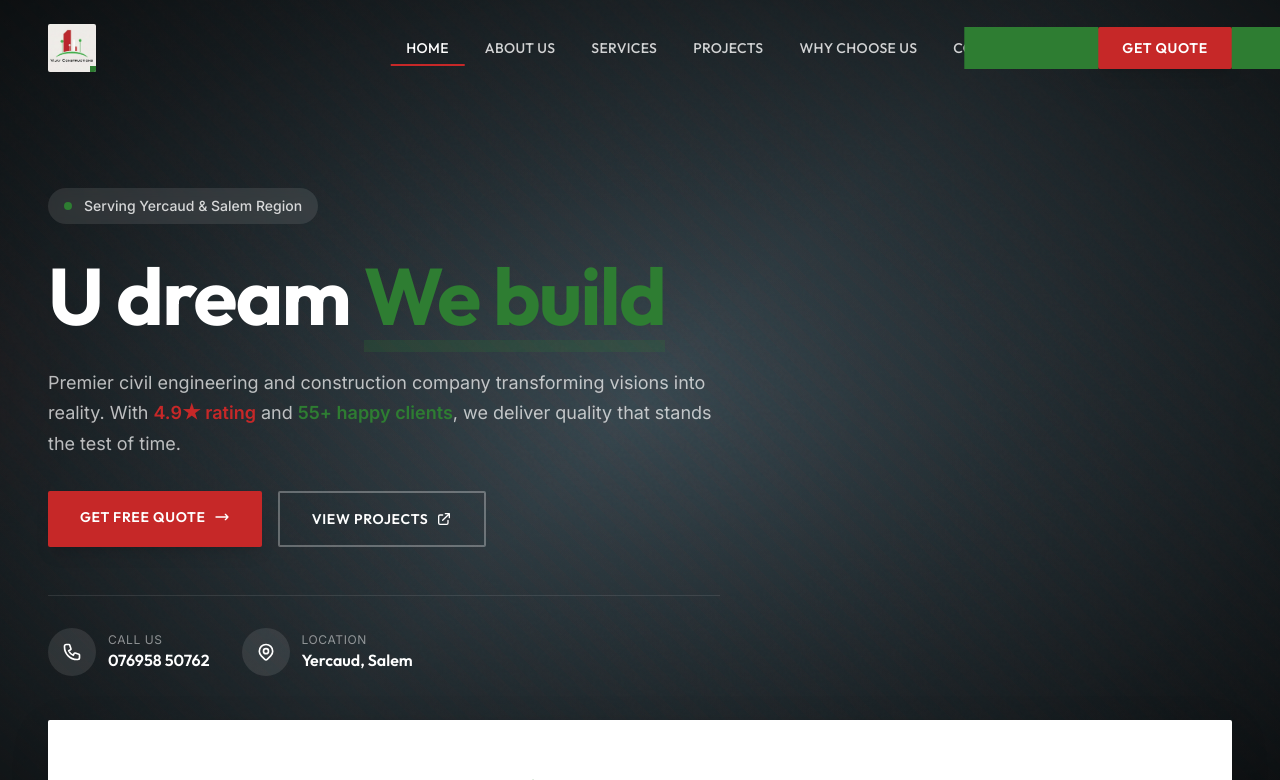
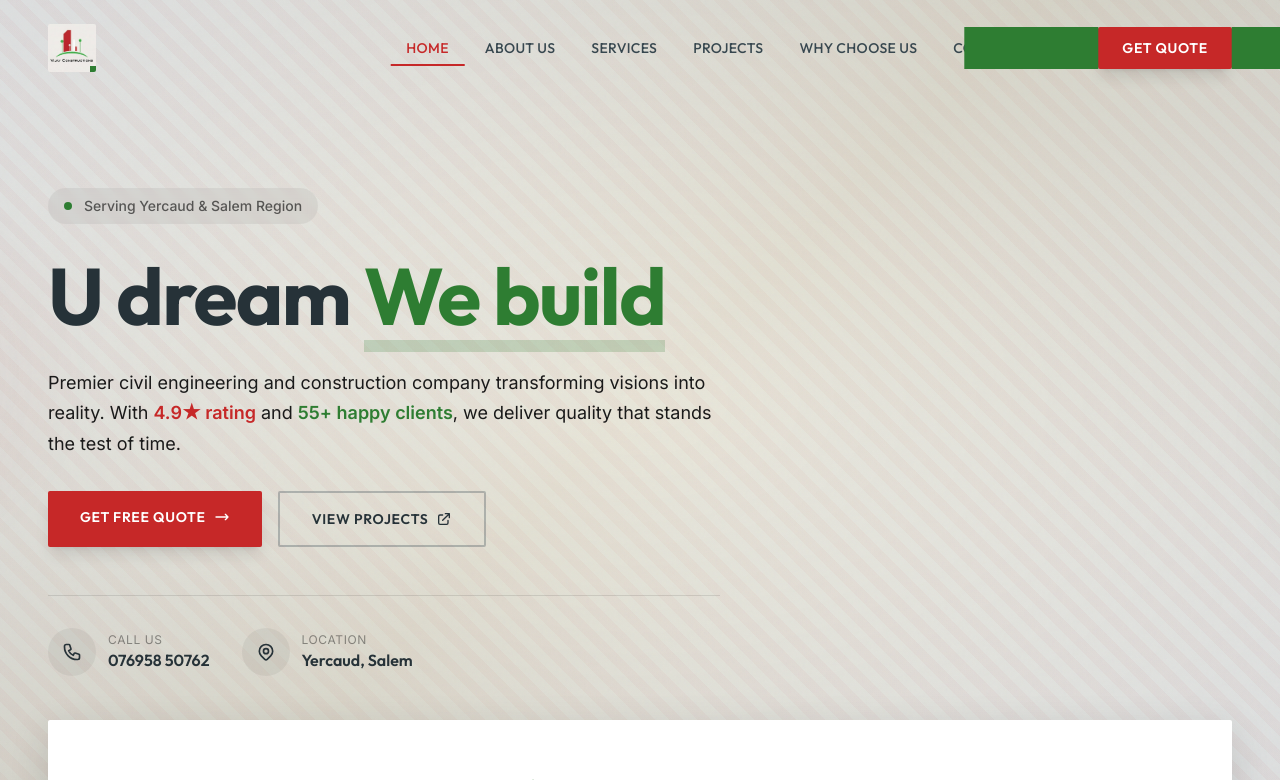
Before and after one commit to dhanushsakthi/VIJAY-CONSTRUCTION, a Next.js app: page / in a window 1280 px wide. Shown: the top 780 px of the page. Built offline with nearby package versions, Linux system fonts and the light colour scheme.

Commit message:
feat: change theme from dark to light (white and gray)

```diff
--- a/src/app/contact/ContactContent.tsx
+++ b/src/app/contact/ContactContent.tsx
@@ -61,10 +61,10 @@ export function ContactContent() {
                         <span className="hero-animate mb-4 inline-block text-sm font-semibold uppercase tracking-wider text-brand-green">
                             Contact Us
                         </span>
-                        <h1 className="hero-animate heading-xl mb-6 text-white">
+                        <h1 className="hero-animate heading-xl mb-6 text-steel-dark">
                             Let&apos;s Build <span className="text-brand-green">Together</span>
                         </h1>
-                        <p className="hero-animate body-lg text-white/70">
+                        <p className="hero-animate body-lg text-concrete-dark">
                             Ready to start your construction project? Get in touch with us today
                             for a free consultation and quote.
                         </p>
--- a/src/app/page.tsx
+++ b/src/app/page.tsx
@@ -156,17 +156,17 @@ export default function HomePage() {
                         className="max-w-4xl pb-32 pt-32 lg:pb-24 lg:pt-40"
                     >
                         {/* Badge */}
-                        <div className="hero-animate mb-6 inline-flex items-center gap-3 rounded-full bg-white/10 px-4 py-2 backdrop-blur-sm">
+                        <div className="hero-animate mb-6 inline-flex items-center gap-3 rounded-full bg-black/5 px-4 py-2 backdrop-blur-sm">
                             <span className="flex h-2 w-2 rounded-full bg-brand-green">
                                 <span className="absolute inline-flex h-2 w-2 animate-ping rounded-full bg-brand-green opacity-75" />
                             </span>
-                            <span className="text-sm font-medium text-white/80">
+                            <span className="text-sm font-medium text-black/60">
                                 Serving Yercaud & Salem Region
                             </span>
                         </div>
 
                         {/* Main Heading */}
-                        <h1 className="hero-animate heading-xl mb-6 text-white">
+                        <h1 className="hero-animate heading-xl mb-6 text-steel-dark">
                             U dream{" "}
                             <span className="relative inline-block">
                                 <span className="relative z-10 text-brand-green">We build</span>
@@ -175,7 +175,7 @@ export default function HomePage() {
                         </h1>
 
                         {/* Subheading */}
-                        <p className="hero-animate body-lg mb-8 max-w-2xl text-white/70">
+                        <p className="hero-animate body-lg mb-8 max-w-2xl text-concrete-dark">
                             Premier civil engineering and construction company transforming
                             visions into reality. With{" "}
                             <span className="font-semibold text-brand-red">4.9★ rating</span>{" "}
@@ -211,7 +211,7 @@ export default function HomePage() {
 
                             <Link
                                 href="/projects"
-                                className="group rounded-sm border-2 border-white/30 px-8 py-4 font-display text-sm font-semibold uppercase tracking-wider text-white transition-all duration-300 hover:border-white hover:bg-white/10"
+                                className="group rounded-sm border-2 border-steel/30 px-8 py-4 font-display text-sm font-semibold uppercase tracking-wider text-steel-dark transition-all duration-300 hover:border-steel hover:bg-steel/5"
                             >
                                 <span className="flex items-center gap-2">
                                     View Projects
@@ -233,12 +233,12 @@ export default function HomePage() {
                         </div>
 
                         {/* Contact Quick Info */}
-                        <div className="hero-animate mt-12 flex flex-wrap items-center gap-8 border-t border-white/10 pt-8">
+                        <div className="hero-animate mt-12 flex flex-wrap items-center gap-8 border-t border-black/10 pt-8">
                             <a
                                 href="tel:+917695850762"
-                                className="group flex items-center gap-3 text-white transition-colors hover:text-brand-green"
+                                className="group flex items-center gap-3 text-steel-dark transition-colors hover:text-brand-green"
                             >
-                                <span className="flex h-12 w-12 items-center justify-center rounded-full bg-white/10 transition-colors group-hover:bg-brand-green/20">
+                                <span className="flex h-12 w-12 items-center justify-center rounded-full bg-black/5 transition-colors group-hover:bg-brand-green/10">
                                     <svg
                                         className="h-5 w-5"
                                         fill="none"
@@ -254,15 +254,15 @@ export default function HomePage() {
                                     </svg>
                                 </span>
                                 <div>
-                                    <p className="text-xs uppercase tracking-wider text-white/50">
+                                    <p className="text-xs uppercase tracking-wider text-black/40">
                                         Call Us
                                     </p>
                                     <p className="font-display font-semibold">076958 50762</p>
                                 </div>
                             </a>
 
-                            <div className="flex items-center gap-3 text-white">
-                                <span className="flex h-12 w-12 items-center justify-center rounded-full bg-white/10">
+                            <div className="flex items-center gap-3 text-steel-dark">
+                                <span className="flex h-12 w-12 items-center justify-center rounded-full bg-black/5">
                                     <svg
                                         className="h-5 w-5"
                                         fill="none"
@@ -284,7 +284,7 @@ export default function HomePage() {
                                     </svg>
                                 </span>
                                 <div>
-                                    <p className="text-xs uppercase tracking-wider text-white/50">
+                                    <p className="text-xs uppercase tracking-wider text-black/40">
                                         Location
                                     </p>
                                     <p className="font-display font-semibold">Yercaud, Salem</p>
@@ -483,16 +483,16 @@ export default function HomePage() {
             </AnimatedSection>
 
             {/* Process Section */}
-            <AnimatedSection className="section bg-steel-dark">
+            <AnimatedSection className="section bg-concrete-100">
                 <div className="container">
                     <div className="mb-12 text-center lg:mb-16">
                         <span className="mb-4 inline-block text-sm font-semibold uppercase tracking-wider text-brand-green">
                             How We Work
                         </span>
-                        <h2 className="heading-lg mb-4 text-white">
+                        <h2 className="heading-lg mb-4 text-steel-dark">
                             Our <span className="text-brand-red">Process</span>
                         </h2>
-                        <p className="mx-auto max-w-2xl text-concrete">
+                        <p className="mx-auto max-w-2xl text-concrete-dark">
                             A systematic approach to delivering excellence in every project
                         </p>
                     </div>
--- a/src/app/services/ServicesContent.tsx
+++ b/src/app/services/ServicesContent.tsx
@@ -103,10 +103,10 @@ export function ServicesContent() {
                         <span className="hero-animate mb-4 inline-block text-sm font-semibold uppercase tracking-wider text-brand-green">
                             Our Services
                         </span>
-                        <h1 className="hero-animate heading-xl mb-6 text-white">
+                        <h1 className="hero-animate heading-xl mb-6 text-steel-dark">
                             Comprehensive <span className="text-brand-green">Construction</span> Solutions
                         </h1>
-                        <p className="hero-animate body-lg text-white/70">
+                        <p className="hero-animate body-lg text-concrete-dark">
                             From concept to completion, we offer end-to-end construction and civil engineering
                             services tailored to your unique requirements.
                         </p>
--- a/src/components/DynamicBackground/DynamicBackground.tsx
+++ b/src/components/DynamicBackground/DynamicBackground.tsx
@@ -11,22 +11,22 @@ interface DynamicBackgroundProps {
 const backgrounds = [
     {
         id: 1,
-        gradient: "linear-gradient(135deg, #1A1A1A 0%, #2C2C2C 50%, #1A1A1A 100%)",
+        gradient: "linear-gradient(135deg, #FDFCF5 0%, #F5F5F0 50%, #FDFCF5 100%)",
         pattern: "blueprint",
     },
     {
         id: 2,
-        gradient: "linear-gradient(135deg, #263238 0%, #37474F 50%, #263238 100%)",
+        gradient: "linear-gradient(135deg, #F5F7F8 0%, #E8E6D9 50%, #F5F7F8 100%)",
         pattern: "construction",
     },
     {
         id: 3,
-        gradient: "linear-gradient(135deg, #1A1F23 0%, #2C3E50 50%, #1A1F23 100%)",
+        gradient: "linear-gradient(135deg, #FFFFFF 0%, #F0F2F5 50%, #FFFFFF 100%)",
         pattern: "steel",
     },
     {
         id: 4,
-        gradient: "linear-gradient(135deg, #0D0D0D 0%, #1A1A1A 50%, #0D0D0D 100%)",
+        gradient: "linear-gradient(135deg, #F8F9FA 0%, #E9ECEF 50%, #F8F9FA 100%)",
         pattern: "grid",
     },
 ];
@@ -86,8 +86,8 @@ export function DynamicBackground({
             case "steel":
                 return {
                     backgroundImage: `
-            linear-gradient(90deg, rgba(255,255,255,0.02) 1px, transparent 1px),
-            linear-gradient(rgba(255,255,255,0.02) 1px, transparent 1px)
+            linear-gradient(90deg, rgba(0,0,0,0.02) 1px, transparent 1px),
+            linear-gradient(rgba(0,0,0,0.02) 1px, transparent 1px)
           `,
                     backgroundSize: "20px 20px",
                 };
@@ -132,7 +132,7 @@ export function DynamicBackground({
                     className="absolute -left-1/4 top-1/4 h-96 w-96 rounded-full opacity-30"
                     style={{
                         background:
-                            "radial-gradient(circle, rgba(198, 40, 40, 0.3) 0%, transparent 70%)",
+                            "radial-gradient(circle, rgba(198, 40, 40, 0.2) 0%, transparent 70%)",
                         animation: "float 20s ease-in-out infinite",
                     }}
                 />
@@ -140,7 +140,7 @@ export function DynamicBackground({
                     className="absolute -right-1/4 bottom-1/4 h-96 w-96 rounded-full opacity-30"
                     style={{
                         background:
-                            "radial-gradient(circle, rgba(46, 125, 50, 0.3) 0%, transparent 70%)",
+                            "radial-gradient(circle, rgba(46, 125, 50, 0.2) 0%, transparent 70%)",
                         animation: "float 25s ease-in-out infinite reverse",
                     }}
                 />
@@ -159,7 +159,7 @@ export function DynamicBackground({
                 className="absolute inset-0"
                 style={{
                     background:
-                        "radial-gradient(ellipse at center, transparent 0%, rgba(0,0,0,0.7) 100%)",
+                        "radial-gradient(ellipse at center, transparent 0%, rgba(0,0,0,0.1) 100%)",
                 }}
             />
 
--- a/src/components/Navigation/Header.tsx
+++ b/src/components/Navigation/Header.tsx
@@ -82,13 +82,13 @@ export function Header() {
                                 {/* Logo Text */}
                                 <div className={`hidden sm:block transition-all duration-500 ${(pathname === "/" && !isScrolled) ? "opacity-0 translate-x-4 pointer-events-none" : "opacity-100 translate-x-0"}`}>
                                     <span
-                                        className={`font-display text-xl font-bold tracking-tight transition-colors duration-300 ${isScrolled ? "text-steel-dark" : "text-white"
+                                        className={`font-display text-xl font-bold tracking-tight transition-colors duration-300 ${isScrolled || pathname === "/" ? "text-steel-dark" : "text-white"
                                             }`}
                                     >
                                         VIJAY
                                     </span>
                                     <span
-                                        className={`ml-1 font-display text-xl font-bold tracking-tight transition-colors duration-300 ${isScrolled ? "text-brand-green" : "text-brand-green-light"
+                                        className={`ml-1 font-display text-xl font-bold tracking-tight transition-colors duration-300 ${isScrolled || pathname === "/" ? "text-brand-green" : "text-brand-green-light"
                                             }`}
                                     >
                                         CONSTRUCTIONS
@@ -104,10 +104,10 @@ export function Header() {
                                     key={link.href}
                                     href={link.href}
                                     className={`group relative px-4 py-2 font-display text-sm font-medium tracking-wide transition-colors duration-300 ${pathname === link.href
-                                        ? isScrolled
+                                        ? isScrolled || pathname === "/"
                                             ? "text-brand-red"
                                             : "text-white"
-                                        : isScrolled
+                                        : isScrolled || pathname === "/"
                                             ? "text-steel hover:text-brand-red"
                                             : "text-white/80 hover:text-white"
                                         }`}
```
Also changed, not shown: src/app/about/AboutContent.tsx (+7 -7 lines), src/app/projects/ProjectsContent.tsx (+5 -5 lines), src/app/why-choose-us/WhyChooseUsContent.tsx (+7 -7 lines).
